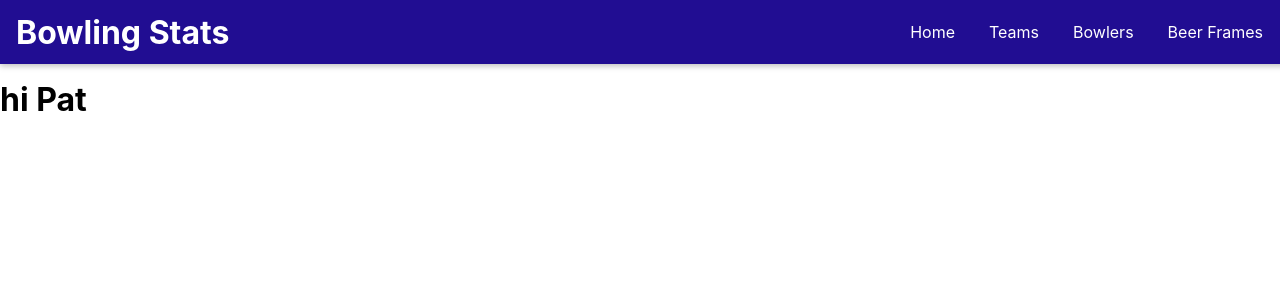
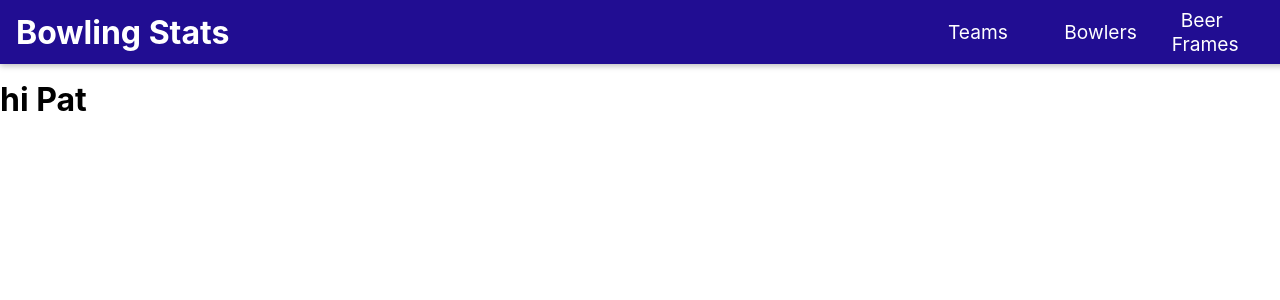
Before and after one commit to b2cowan/bowlingstats, a React (Create React App) app in the folder client/: page / in a window 1280 px wide. Shown: the top 300 px of the page. Built offline with nearby package versions, Linux system fonts and the light colour scheme.

Commit message:
tweaks to NavLinks format on mobile

```diff
--- a/client/public/index.html
+++ b/client/public/index.html
@@ -7,7 +7,7 @@
     <meta name="theme-color" content="#000000" />
     <meta
       name="description"
-      content="Web site created using create-react-app"
+      content="Bowling Stats"
     />
     <!--
       manifest.json provides metadata used when your web app is installed on a
--- a/client/src/shared/components/Navigation/NavLinks.css
+++ b/client/src/shared/components/Navigation/NavLinks.css
@@ -6,13 +6,17 @@
   height: 100%;
   display: flex;
   flex-direction: column;
-  justify-content: center;
+  justify-content: top;
   align-items: center;
 }
 
 .nav-links li {
   margin: 0;
+  padding: 1rem 0;
+  font-size: larger;
+  width: 100%;
 }
+
 
 .nav-links a {
   border: 1px solid transparent;
@@ -42,11 +46,7 @@
   outline: none;
 }
 
-.nav-links button:hover,
-.nav-links button:active {
-  background: #292929;
-  color: white;
-}
+
 
 @media (min-width: 768px) {
   .nav-links {
@@ -68,9 +68,8 @@
     background: transparent;
   }
 
-  .nav-links button:hover,
-  .nav-links button:active {
-    background: #f8df00;
-    color: #292929;
+  .nav-links button:hover
+  {
+     font-weight: bold;
   }
 }
--- a/client/src/shared/components/Navigation/NavLinks.js
+++ b/client/src/shared/components/Navigation/NavLinks.js
@@ -7,9 +7,6 @@ const NavLinks = () => {
 
     return (
         <ul className='nav-links'>
-            <li>
-                <NavLink exact to='/'>Home</NavLink>
-            </li>
             <li>
                 <NavLink exact to='/teams'>Teams</NavLink>
             </li>
```
